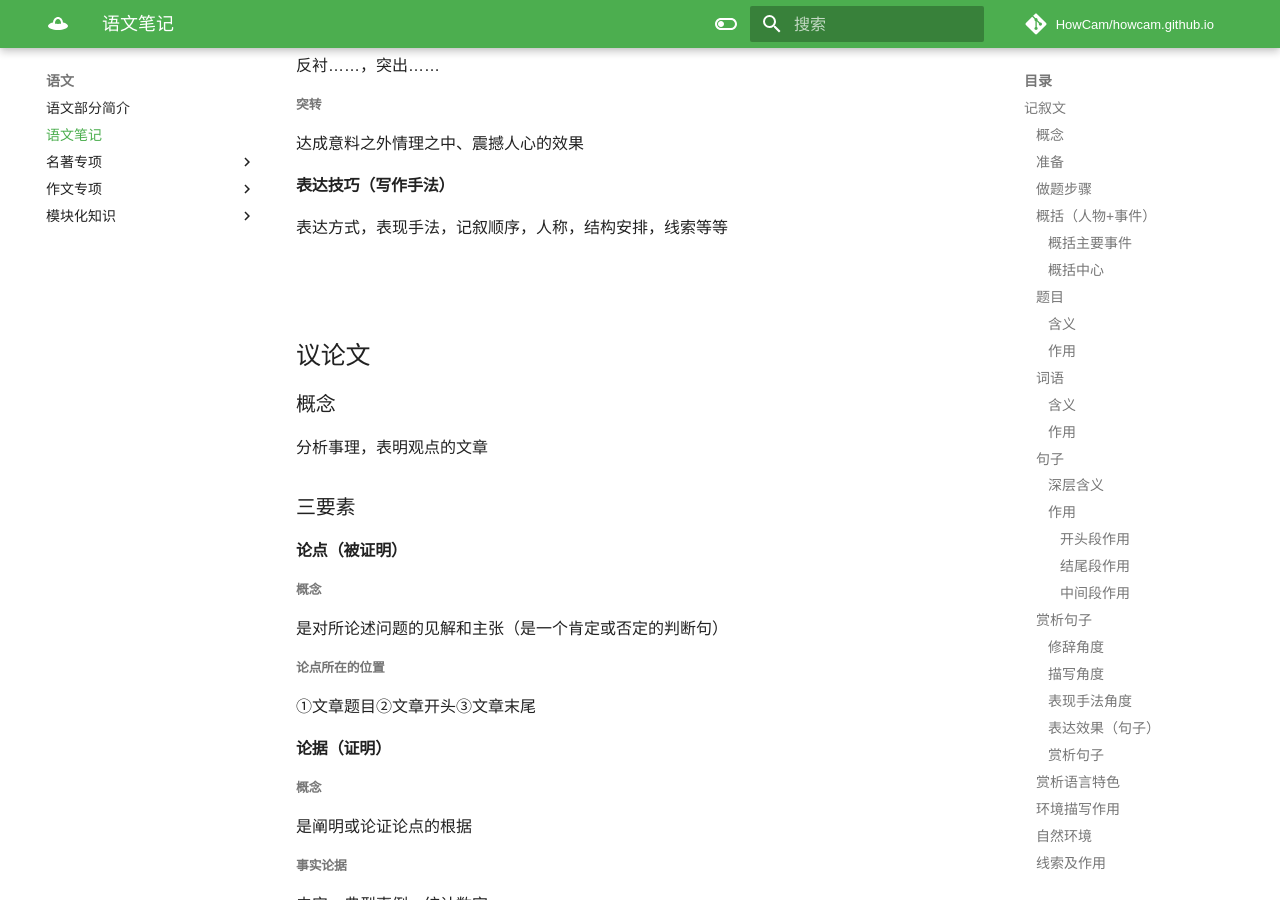
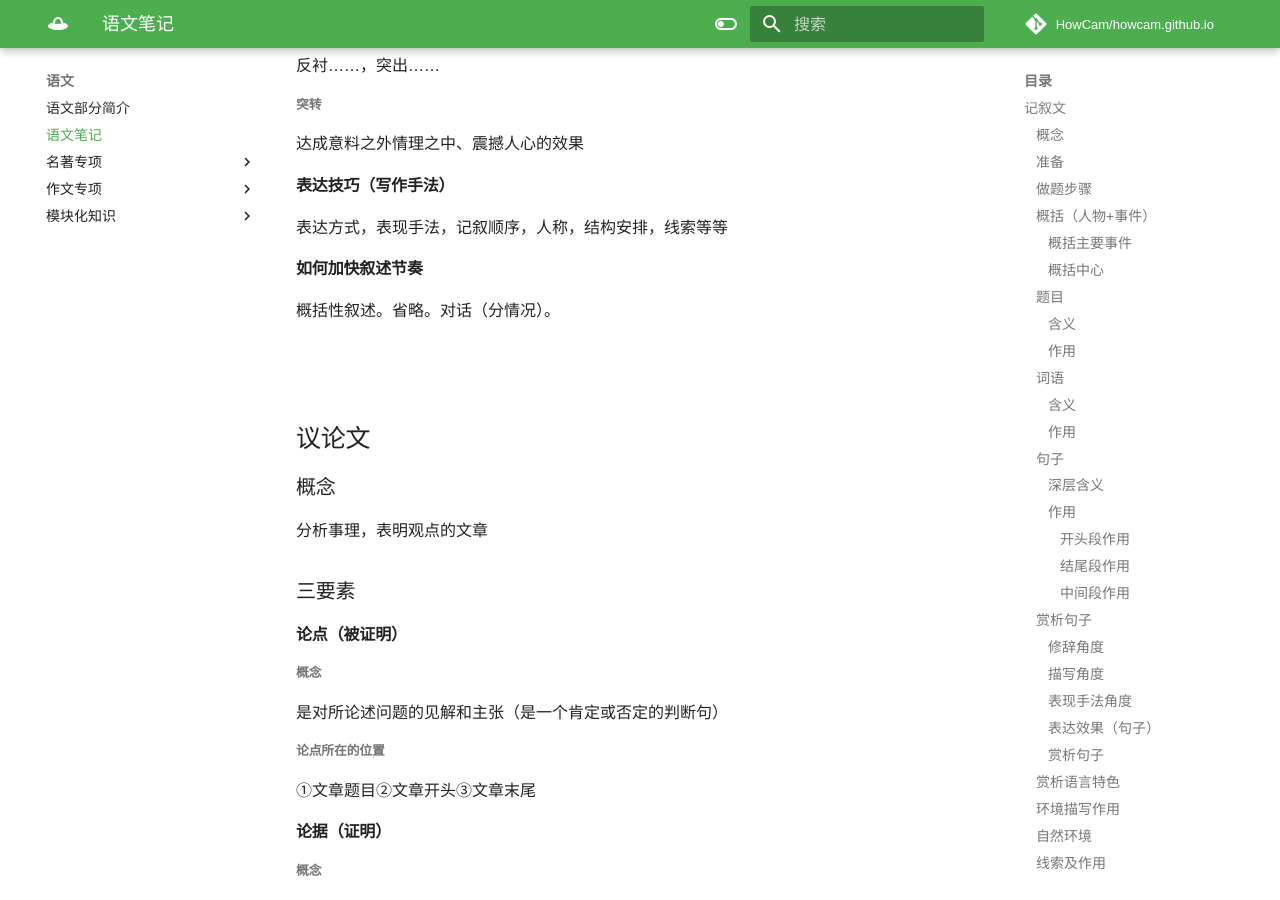
Before and after one commit to HowCam/howcam.github.io, an MkDocs documentation site: the page built from docs/Chinese/notes.md, in a window 1280 px wide and 900 px high, scrolled down 17167 px. Built offline with MkDocs 1.6.1 and Material for MkDocs 9.7.7, drawn with Linux system fonts in a browser that asks for light colours; comment, search, counter and statistics services are not loaded; a style sheet for code colours, icons or effects is not loaded.

Commit message:
Update notes.md

```diff
--- a/docs/Chinese/notes.md
+++ b/docs/Chinese/notes.md
@@ -782,6 +782,10 @@ B.分点概括
 
 表达方式，表现手法，记叙顺序，人称，结构安排，线索等等
 
+#### 如何加快叙述节奏
+
+概括性叙述。省略。对话（分情况）。
+
 #
 
 ## 议论文
```
